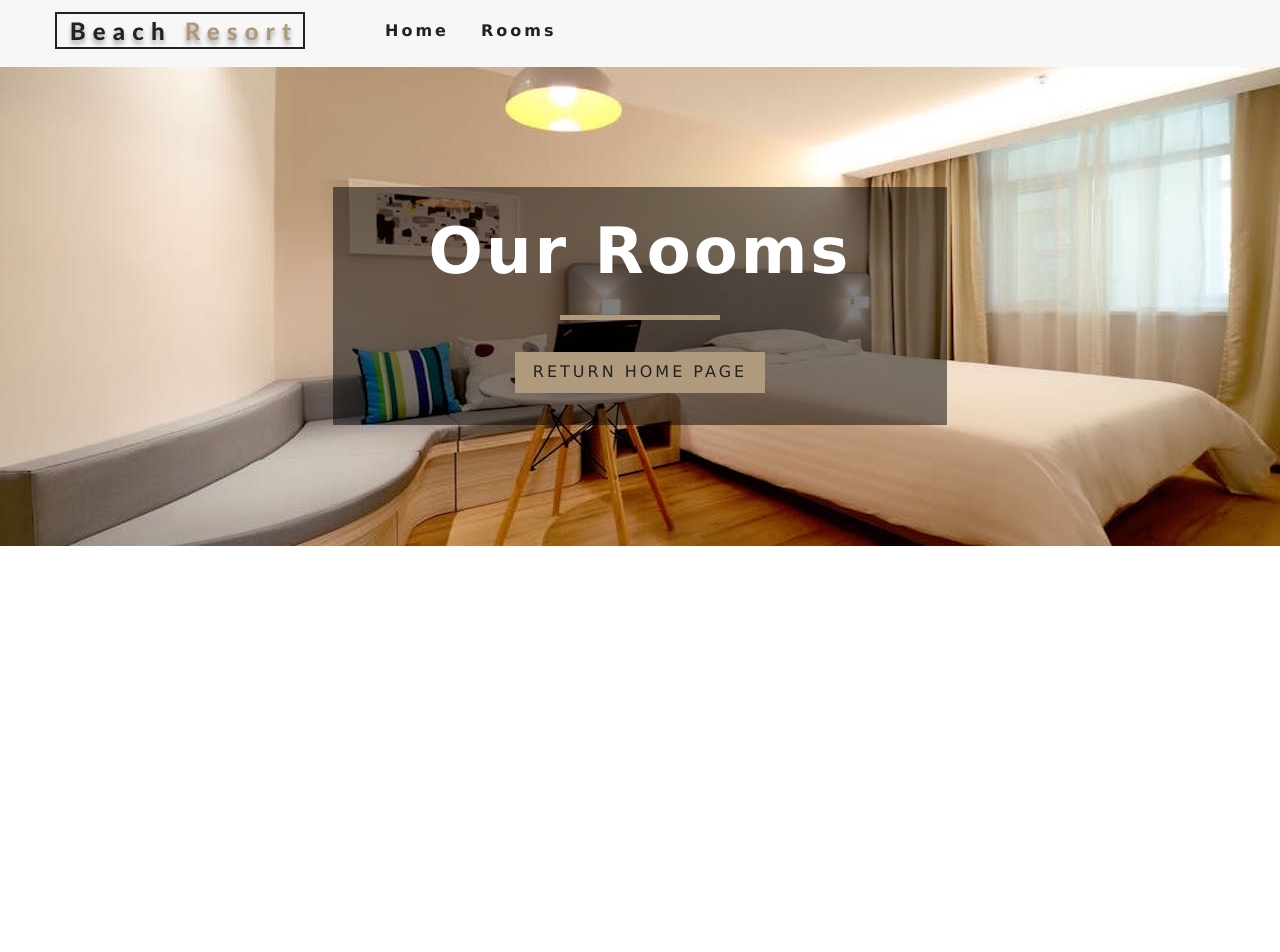
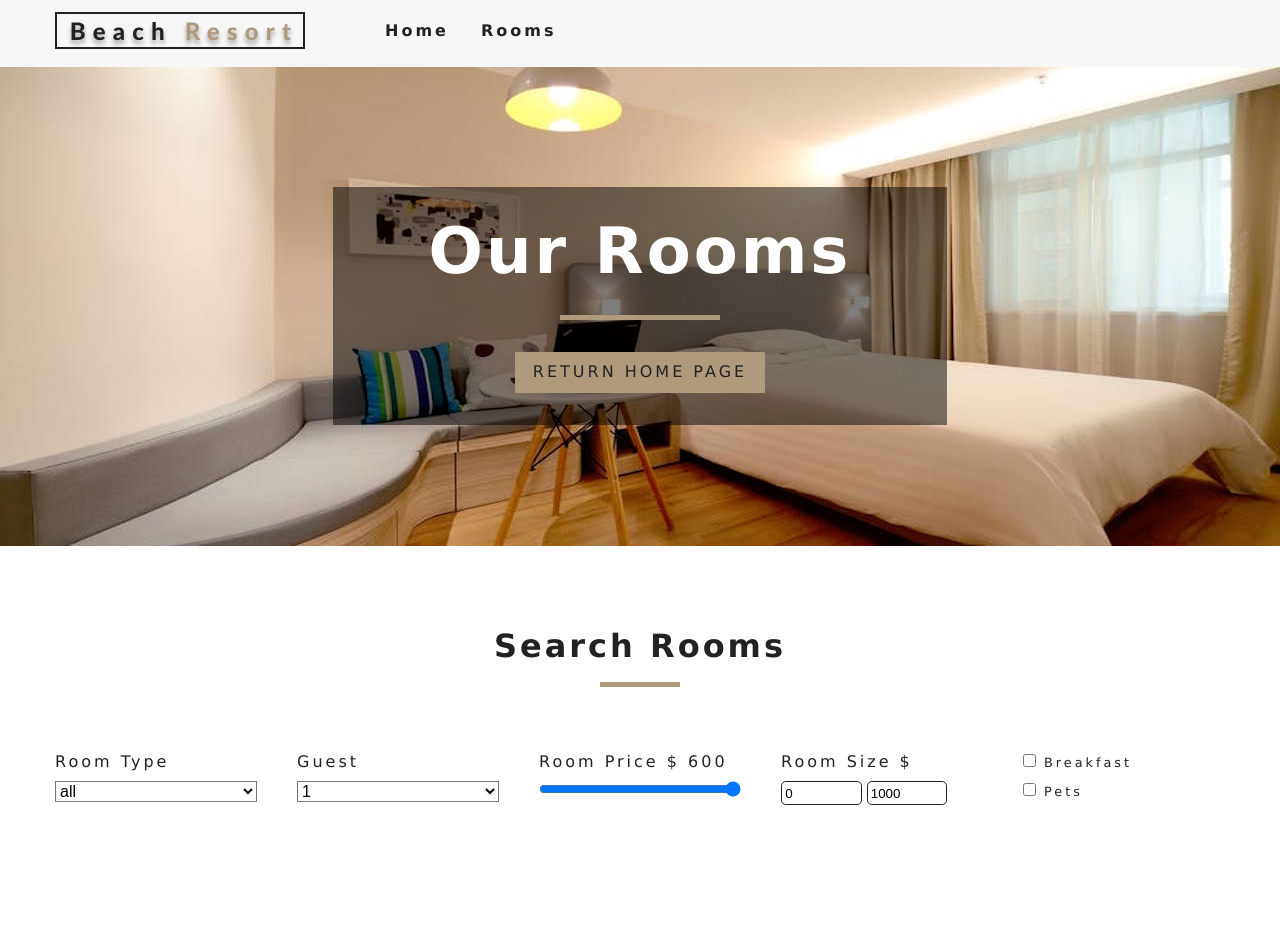
Before and after one commit to oaoxd0314/hotel-viewer, a React (Create React App) app: page /rooms in a window 1280 px wide. Shown: the top 952 px of the page. Before the commit the page ends 800 px from the top, so only its background shows below. Built offline with nearby package versions, Linux system fonts and the light colour scheme.

Commit message:
filter done

```diff
--- a/package.json
+++ b/package.json
@@ -6,6 +6,7 @@
     "@testing-library/jest-dom": "^4.2.4",
     "@testing-library/react": "^9.3.2",
     "@testing-library/user-event": "^7.1.2",
+    "contentful": "^7.14.6",
     "react": "^16.13.1",
     "react-dom": "^16.13.1",
     "react-icons": "^3.10.0",
--- a/src/componment/Room.js
+++ b/src/componment/Room.js
@@ -4,6 +4,7 @@
 import PropTypes from "prop-types";
 export default function Room({ room }) {
   const { name, slug, images, price } = room;
+
   return (
     <article className="room">
       <div className="img-container">
--- a/src/componment/RoomsContainer.js
+++ b/src/componment/RoomsContainer.js
@@ -1,20 +1,43 @@
 import React from "react";
 import RoomsFilter from "./RoomsFilter";
 import RoomsList from "./RoomsList";
-import { RoomConsumer } from "../context";
+import { withRoomConsumer } from "../context";
 import Loading from "./Loading";
-export default function RoomsContainer() {
+
+
+function RoomsContainer({ context }) {
+  const { loading, rooms, sortedRooms } = context;
+  if (loading) {
+    return <Loading />;
+  }
   return (
-    <RoomConsumer>
-      {(value) => {
-          console.log(value)
-        return (
-          <div>
-            <RoomsFilter />
-            <RoomsList />
-          </div>
-        );
-      }}
-    </RoomConsumer>
+    <div>
+      <RoomsFilter rooms={rooms} />
+      <RoomsList rooms={sortedRooms} />
+    </div>
   );
 }
+
+export default withRoomConsumer(RoomsContainer)
+
+
+// normal way to build consumer
+// export default function RoomsContainer() {
+//   return (
+// <RoomConsumer>
+//   {(value) => {
+//     const {loading,rooms,sortedRooms}=value
+//     if (loading) {
+//       return <Loading />;
+//     }
+//     console.log(value);
+//     return (
+//       <div>
+//         <RoomsFilter rooms={rooms}/>
+//         <RoomsList rooms={sortedRooms} />
+//       </div>
+//     );
+//   }}
+// </RoomConsumer>
+//   );
+// }
--- a/src/componment/RoomsFilter.js
+++ b/src/componment/RoomsFilter.js
@@ -1,9 +1,145 @@
-import React from 'react'
+import React, { useContext } from "react";
+import { RoomContext } from "../context";
+import Title from "../componment/Title";
 
-export default function RoomsFilter() {
+const getUnique = (items, value) => {
+  return [...new Set(items.map((item) => item[value]))];
+};
+
+export default function RoomsFilter({ rooms }) {
+  const context = useContext(RoomContext);
+
+  const {
+    handleChange,
+    type,
+    capacity,
+    price,
+    minPrice,
+    maxPrice,
+    minSize,
+    maxSize,
+    breakfast,
+    pets,
+  } = context;
+  //get unique
+  let types = getUnique(rooms, "type");
+  //add all
+  types = ["all", ...types];
+  //maping
+  types = types.map((item, index) => {
     return (
-        <div>
+      <option value={item} key={index}>
+        {item}
+      </option>
+    );
+  });
+  //
+  let people = getUnique(rooms, "capacity");
 
+  people = people.map((item, index) => {
+    return (
+      <option value={item} key={index}>
+        {item}
+      </option>
+    );
+  });
+
+  return (
+    <section className="filter-container">
+      <Title title="search rooms" />
+      <form className="filter-form">
+        {/* select type */}
+        <div className="form-group">
+          <label htmlFor="type">room type</label>
+          <select
+            name="type"
+            id="type"
+            value={type}
+            className="form-control"
+            onChange={handleChange}
+          >
+            {types}
+          </select>
         </div>
-    )
+        {/* end of select type */}
+        {/* guest */}
+        <div className="form-group">
+          <label htmlFor="capacity">Guest</label>
+          <select
+            name="capacity"
+            id="capacity"
+            value={capacity}
+            className="form-control"
+            onChange={handleChange}
+          >
+            {people}
+          </select>
+        </div>
+        {/* end of guest */}
+        {/* room price */}
+        <div className="form-group">
+          <label htmlFor="price">room price $ {price} </label>
+          <input
+            type="range"
+            name="price"
+            min={minPrice}
+            max={maxPrice}
+            id="price"
+            value={price}
+            onChange={handleChange}
+            className="form-control"
+          />
+        </div>
+        {/* end of room price */}
+        {/* size */}
+        <div className="form-group">
+          <label htmlFor="size">room size $ </label>
+          <div className="size-inputs">
+            <input
+              type="number"
+              name="minSize"
+              id="size"
+              value={minSize}
+              onChange={handleChange}
+              className="size-input"
+            />
+            <input
+              type="number"
+              name="maxSize"
+              id="size"
+              value={maxSize}
+              onChange={handleChange}
+              className="size-input"
+            />
+          </div>
+        </div>
+        {/* end of size */}
+        {/* extra */}
+        <div className="form-group">
+          <div className="single-extra">
+            <input
+              type="checkbox"
+              name="breakfast"
+              id="breakfast"
+              checked={breakfast}
+              onChange={handleChange}
+            />
+            <label htmlFor="breakfast">breakfast</label>
+          </div>
+
+          <div className="single-extra">
+            <input
+              type="checkbox"
+              name="pets"
+              id="pets"
+              checked={pets}
+              onChange={handleChange}
+            />
+            <label htmlFor="pets">pets</label>
+          </div>
+        </div>
+        {/*end of extra */}
+      </form>
+    </section>
+  );
 }
--- a/src/componment/RoomsList.js
+++ b/src/componment/RoomsList.js
@@ -1,9 +1,21 @@
-import React from 'react'
+import React from "react";
+import Room from "./Room";
 
-export default function RoomsList() {
+export default function RoomsList({rooms}){
+  if (rooms.length === 0) {
     return (
-        <div>
-
-        </div>
-    )
+      <div className="empty-search">
+        <h3>Doesn't match any room</h3>
+      </div>
+    );
+  }
+  return (
+    <section className="roomslist">
+      <div className="roomslist-center">
+        {rooms.map((item) => {
+          return <Room key={item.id} room={item}/>;
+        })}
+      </div>
+    </section>
+  );
 }
--- a/src/context.js
+++ b/src/context.js
@@ -9,38 +9,118 @@
     sortedRooms: [],
     featuredRooms: [],
     loading: true,
+    type: "all",
+    capacity: 1,
+    price: 0,
+    minPrice: 0,
+    maxPrice: 0,
+    minSize: 0,
+    maxSize: 0,
+    breakfast: false,
+    pets: false,
   };
 
   componentDidMount() {
     let rooms = this.formatData(items);
-    let featuredRooms = rooms.filter(room => room.featured === true);
+    let featuredRooms = rooms.filter((room) => room.featured === true);
+    let maxPrice = Math.max(...rooms.map((item) => item.price));
+    let maxSize = Math.max(...rooms.map((item) => item.size));
+
+    console.log("maxPrice :" + { maxPrice }, "maxSize : " + { maxSize });
     this.setState({
-        rooms,
-        featuredRooms,
-        sortedRooms:rooms,
-        loading:false,
-    })
+      rooms,
+      featuredRooms,
+      sortedRooms: rooms,
+      loading: false,
+      price:maxPrice,
+      maxPrice,
+      maxSize,
+    });
   }
 
   formatData(items) {
     let temp = items.map((item) => {
       let id = item.sys.id;
-      let images = item.fields.images.map(image => image.fields.file.url);
-      let room ={...item.fields,images,id}
-      return room
+      let images = item.fields.images.map((image) => image.fields.file.url);
+      let room = { ...item.fields, images, id };
+      return room;
     });
-    return temp
+    return temp;
   }
 
-  getRoom=(slug)=>{
+  getRoom = (slug) => {
     let tempRoom = [...this.state.rooms];
-    const room = tempRoom.find((room)=>room.slug===slug)
+    const room = tempRoom.find((room) => room.slug === slug);
     return room;
-  }
+  };
+  handleChange = (e) => {
+    const target = e.target;
+    const value = e.type === "checkbook" ? target.checked : target.value;
+    const name = e.target.name;
+
+
+    console.log(target.value)
+
+
+    this.setState(
+      {
+        [name]: value,
+      },
+      this.filterRooms
+    );
+  };
+
+  filterRooms = () => {
+    let {
+      rooms,
+      capacity,
+      type,
+      price,
+      minSize,
+      maxSize,
+      breakfast,
+      pets
+    } = this.state;
+    // all the room
+    let tempRoom = [...rooms];
+    // transform value
+    capacity = parseInt(capacity);
+    price= parseInt(price)
+    //filter by type
+    if (type !== "all") {
+      tempRoom = tempRoom.filter((room) => room.type === type);
+    }
+    //filter by capacity
+    if (capacity !== "1") {
+      tempRoom = tempRoom.filter((room) => room.capacity >= capacity);
+    }
+    // filter by price
+    tempRoom = tempRoom.filter((room) => room.price <= price);
+    // filter by size
+    tempRoom = tempRoom.filter((room) => room.size >=minSize && room.size <=maxSize);
+    //filter by breakfast
+    if(breakfast){
+      tempRoom = tempRoom.filter((room) => room.breakfast === true);
+    }
+    //filter by pets
+    if(pets){
+      tempRoom = tempRoom.filter((room) => room.pets === true);
+    }
+
+    this.setState({
+      sortedRooms: tempRoom,
+    });
+  };
 
   render() {
     return (
-      <RoomContext.Provider value={{ ...this.state,getRoom:this.getRoom }}>
+      <RoomContext.Provider
+        value={{
+          ...this.state,
+          getRoom: this.getRoom,
+          handleChange: this.handleChange,
+        }}
+      >
         {this.props.children}
       </RoomContext.Provider>
     );
@@ -49,4 +129,15 @@
 
 const RoomConsumer = RoomContext.Consumer;
 
+// higher-order consumer
+export function withRoomConsumer(Component) {
+  return function ConsumerWrapper(props) {
+    return (
+      <RoomConsumer>
+        {(value) => <Component {...props} context={value} />}
+      </RoomConsumer>
+    );
+  };
+}
+
 export { RoomProvider, RoomConsumer, RoomContext };
--- a/src/pages/Home.js
+++ b/src/pages/Home.js
@@ -4,7 +4,6 @@
 import { Link } from "react-router-dom";
 import Service from "../componment/Service"
 import FeaturedRoom from "../componment/FeaturedRoom";
-import Button from "../componment/StyledHero";
 export default class home extends Component {
   render() {
     return (
--- a/src/pages/SingleRoom.js
+++ b/src/pages/SingleRoom.js
@@ -1,7 +1,6 @@
 import React, { Component } from "react";
 import { RoomContext } from "../context";
 import defaultBcg from "../images/room-1.jpeg";
-import Hero from "../componment/Hero";
 import Banner from "../componment/Banner";
 import { Link } from "react-router-dom";
 import StyledHero from "../componment/StyledHero";
```
Also changed, not shown: 2 other files (tests, documents, lock files or other folders).
